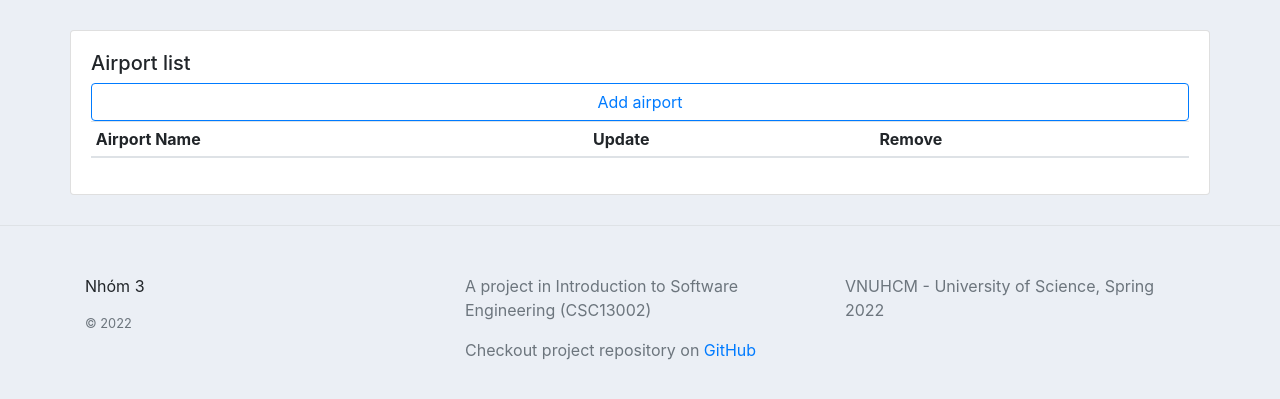
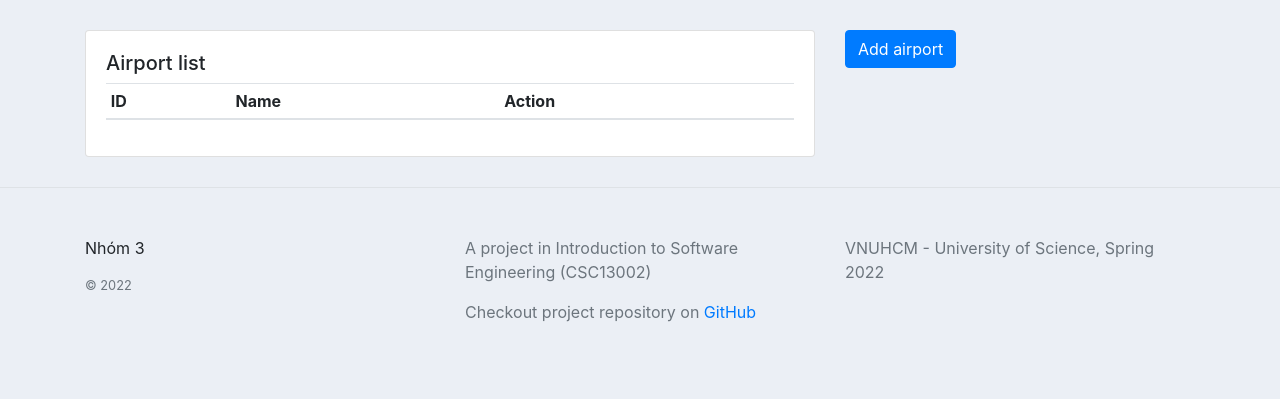
Before and after one commit to trhgquan/flight-manager, a Django app: page /airport/ in a window 1280 px wide. Shown: the part 76-475 px from the top of the page. Run offline with Django 4.2, Linux system fonts and the light colour scheme; data that the repository does not hold is empty.

Commit message:
Finished Airport updating - refactor.

```diff
--- a/FlightManager/main/templates/main/airport/list.html
+++ b/FlightManager/main/templates/main/airport/list.html
@@ -7,35 +7,42 @@ Airport List
 {% block content %}
 <div class="container">
     <div class="row">
+        <div class="col-md-8">
             <div class="card card-body">
-            <h5>Airport list</h5>
-            <a class="btn btn-outline-primary" href="{% url 'airport.create' %}">Add airport</a>
-            {% for message in messages %}
-                {% if message.tags == 'success' %}
-                    <p class="text-success">{{ message }}</p>
-                {% endif %}
-            {% endfor %}
+                <h5 class="page-title">Airport list</h5>
                 <table class="table table-sm">
                     <thead>
-                    <th>Airport Name</th>
-                    <th>Update</th>
-                    <th>Remove</th>
+                        <th>ID</th>
+                        <th>Name</th>
+                        <th>Action</th>
                     </thead>
                     <tbody>
                         {% for airport in airports %}
                         <tr>
-                        <td>{{airport.name}}</td>
-                        <td><a href="{% url 'airport.update' airport.id %}">Update</a></td>
-                        <td><a class="btn btn-sm btn-danger" href="{% url 'airport.delete' airport.id %}">
+                            <td>{{ airport.id }}</td>
+                            <td>{{ airport.name }}</td>
+                            <td>
+                                <a href="{% url 'airport.update' airport.id %}" class='btn btn-sm btn-warning'>
+                                    <svg xmlns="http://www.w3.org/2000/svg" width="16" height="16" fill="currentColor" class="bi bi-pencil-square" viewBox="0 0 16 16">
+                                        <path d="M15.502 1.94a.5.5 0 0 1 0 .706L14.459 3.69l-2-2L13.502.646a.5.5 0 0 1 .707 0l1.293 1.293zm-1.75 2.456-2-2L4.939 9.21a.5.5 0 0 0-.121.196l-.805 2.414a.25.25 0 0 0 .316.316l2.414-.805a.5.5 0 0 0 .196-.12l6.813-6.814z"/>
+                                        <path fill-rule="evenodd" d="M1 13.5A1.5 1.5 0 0 0 2.5 15h11a1.5 1.5 0 0 0 1.5-1.5v-6a.5.5 0 0 0-1 0v6a.5.5 0 0 1-.5.5h-11a.5.5 0 0 1-.5-.5v-11a.5.5 0 0 1 .5-.5H9a.5.5 0 0 0 0-1H2.5A1.5 1.5 0 0 0 1 2.5v11z"/>
+                                    </svg>
+                                </a>
+                                <a href="{% url 'airport.delete' airport.id %}" class="btn btn-sm btn-danger">
                                     <svg xmlns="http://www.w3.org/2000/svg" width="16" height="16" fill="currentColor" class="bi bi-trash" viewBox="0 0 16 16">
                                         <path d="M5.5 5.5A.5.5 0 0 1 6 6v6a.5.5 0 0 1-1 0V6a.5.5 0 0 1 .5-.5zm2.5 0a.5.5 0 0 1 .5.5v6a.5.5 0 0 1-1 0V6a.5.5 0 0 1 .5-.5zm3 .5a.5.5 0 0 0-1 0v6a.5.5 0 0 0 1 0V6z"/>
                                         <path fill-rule="evenodd" d="M14.5 3a1 1 0 0 1-1 1H13v9a2 2 0 0 1-2 2H5a2 2 0 0 1-2-2V4h-.5a1 1 0 0 1-1-1V2a1 1 0 0 1 1-1H6a1 1 0 0 1 1-1h2a1 1 0 0 1 1 1h3.5a1 1 0 0 1 1 1v1zM4.118 4 4 4.059V13a1 1 0 0 0 1 1h6a1 1 0 0 0 1-1V4.059L11.882 4H4.118zM2.5 3V2h11v1h-11z"/>
                                     </svg>
-                        </a></td>
+                                </a>
+                            </td>
                         </tr>
                         {% endfor %}
                     </tbody>
                 </table>
+            </div>
+        </div>
+        <div class="col-md-4">
+            <a class="btn btn-primary" href="{% url 'airport.create' %}">Add airport</a>
         </div>
     </div>
 </div>
--- a/FlightManager/main/urls.py
+++ b/FlightManager/main/urls.py
@@ -15,10 +15,9 @@ urlpatterns = [
 
     # Airport
     path('airport/', views.airport_list, name = 'airport.list'),
-    # path('airport/create/', views.createAirport, name = 'airport.create'),
     path('airport/create/', views.CreateAirportView.as_view(), name = 'airport.create'),
-    path('airport/update/<str:pk>/', views.updateAirport, name = 'airport.update'),
-    path('airport/delete/<str:pk>/', views.deleteAirport, name = 'airport.delete'),
+    path('airport/update/<str:id>/', views.UpdateAirportView.as_view(), name = 'airport.update'),
+    path('airport/delete/<str:id>/', views.deleteAirport, name = 'airport.delete'),
 
     # Authentication
     path('register/', views.RegisterView.as_view(), name = 'auth.signup'),
--- a/FlightManager/main/views.py
+++ b/FlightManager/main/views.py
@@ -1,6 +1,7 @@
 # Typical imports inside views.py
+from django import dispatch
 from django.shortcuts import render, redirect
-from django.http import HttpRequest, HttpResponse, HttpResponseGone
+from django.http import Http404, HttpRequest, HttpResponse
 
 # For authentication
 from django.contrib import messages
@@ -8,6 +9,7 @@ from django.contrib.auth import authenticate, login, logout
 from django.contrib.auth.decorators import login_required
 from django.utils.decorators import method_decorator
 from django.views import View
+from django.views.generic import ListView
 
 from .decorators import unauthenticated_user
 
@@ -68,6 +70,10 @@ class LoginView(View):
 
         if user is not None:
             login(request, user)
+
+            # Decorator redirect
+            if request.GET.__contains__('next'):
+                return redirect(request.GET.__getitem__('next'))
 
             return redirect(self.redirect_to_success)
 
@@ -270,9 +276,13 @@ class UpdatePasswordView(View):
 class CreateAirportView(View):
     form_class = AirportForm
 
-    template_name = 'main/airport/form.html'
+    template_name = 'main/airport/create.html'
 
-    redirect_to_success = 'airport.list'
+    redirect_to_success = 'airport.update'
+
+    @method_decorator(login_required(login_url = 'auth.signin'))
+    def dispatch(self, request, *args, **kwargs):
+        return super().dispatch(request, *args, **kwargs)
 
     def __init__(self):
         self.airport_service = AirportService()
@@ -294,7 +304,7 @@ class CreateAirportView(View):
 
             messages.success(request, f'Added new airport {airport.name} successfully!')
 
-            return redirect(self.redirect_to_success)
+            return redirect(self.redirect_to_success, id = airport.id)
 
         context = {
             'form' : form,
@@ -303,8 +313,44 @@ class CreateAirportView(View):
         return render(request, self.template_name, context)
 
 class UpdateAirportView(CreateAirportView):
+    template_name = 'main/airport/update.html'
+
     def get(self, request: HttpRequest, *args, **kwargs) -> HttpResponse:
-        form = self.form_class()
+        try:
+            airport = self.airport_service.findAirportById(id = self.kwargs['id'])
+
+            form = self.form_class(instance = airport)
+
+            context = {
+                'form' : form,
+                'airport' : airport,
+            }
+
+            return render(request, self.template_name, context)
+        except Airport.DoesNotExist:
+            raise Http404('No Airport found')
+
+    def post(self, request: HttpRequest, *args, **kwargs) -> HttpResponse:
+        airport = self.airport_service.findAirportById(id = self.kwargs['id'])
+
+        form = self.form_class(request.POST, instance = airport)
+
+        if form.is_valid():
+            print('This happened')
+            airport.name = form.cleaned_data.get('name')
+
+            new_airport = self.airport_service.updateAirport(airport)
+
+            messages.success(request, f'Airport {new_airport.name} updated')
+
+            return redirect(self.redirect_to_success, id = new_airport.id)
+
+        context = {
+            'form' : form,
+            'airport' : airport,
+        }
+
+        return render(request, self.template_name, context)
 
 def flightList(request):
     flights = Flight.objects.all()
```
Also changed, not shown: FlightManager/main/templates/main/airport/create.html (added, +37 -0 lines), FlightManager/main/templates/main/airport/update.html (renamed from FlightManager/main/templates/main/airport/form.html, +9 -4 lines). Lines whose indentation alone changed are shown as unchanged.
